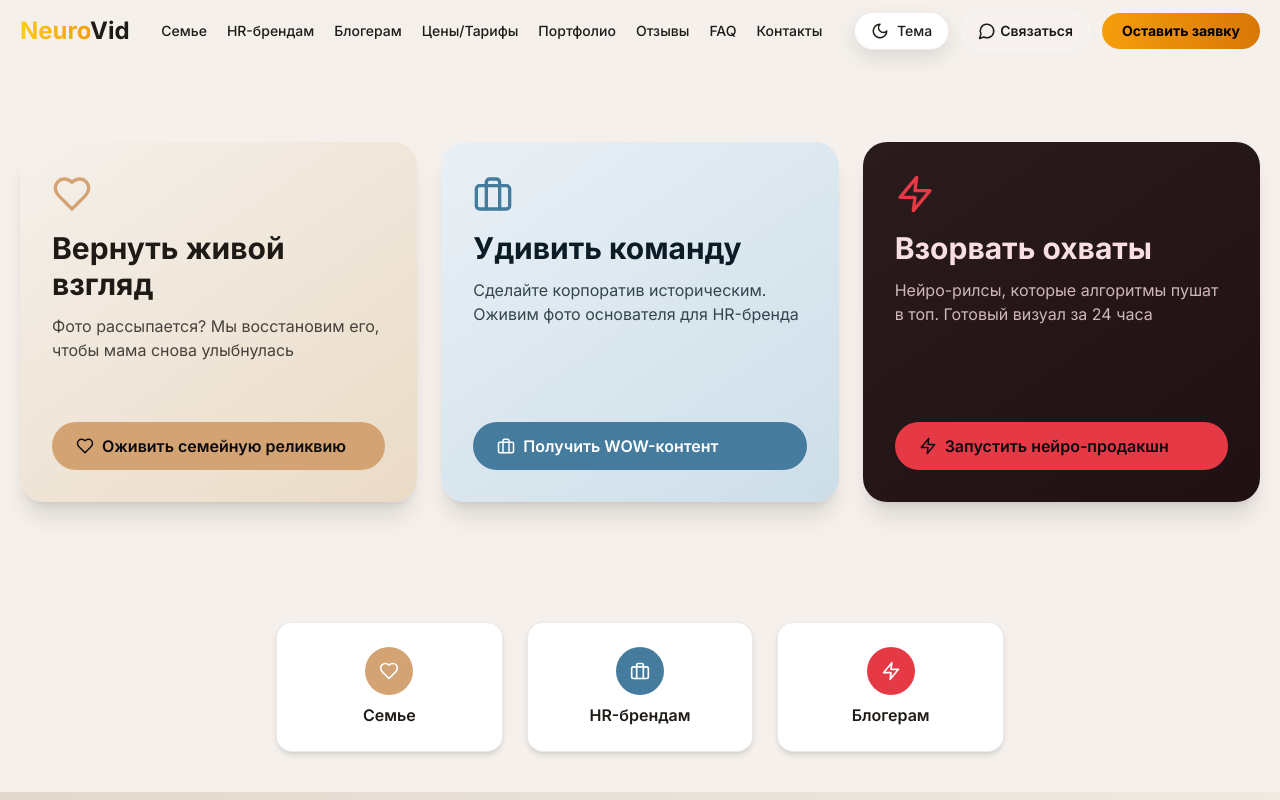
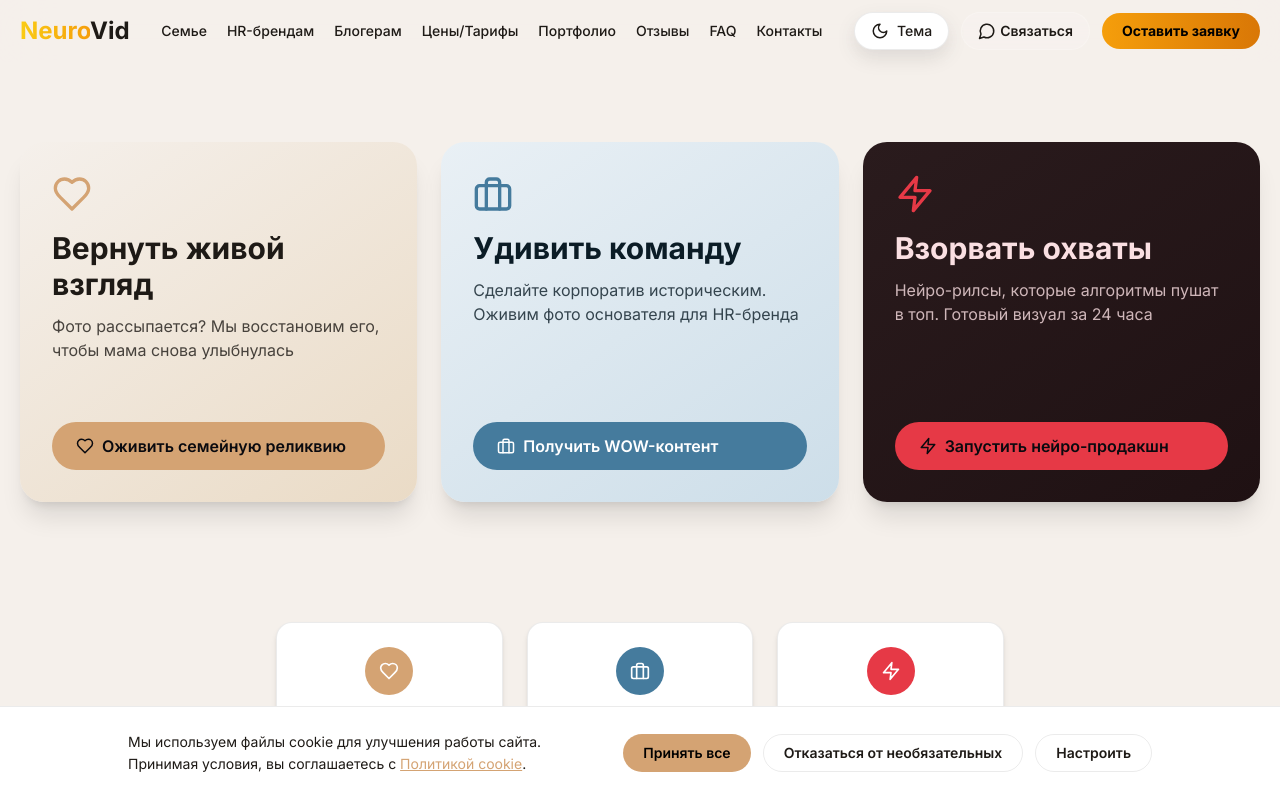
Before and after one commit to melevgeni-cpu/neurovid-module-new, a Next.js app: page / in a window 1280 px wide. Shown: the top 800 px of the page. Built offline with nearby package versions, Linux system fonts and the light colour scheme.

Commit message:
Update providers.tsx
Обновлен файл providers.tsx (теперь есть и <ModalWrapper />, и новый <CookieBanner />)

```diff
--- a/app/providers.tsx
+++ b/app/providers.tsx
@@ -4,6 +4,7 @@ import { ThemeProvider } from 'next-themes'
 import { ReactLenis } from 'lenis/react'
 import Modal from '@/components/ui/Modal'
 import { useModal } from '@/hooks/useModal'
+import CookieBanner from '@/components/ui/CookieBanner'
 
 function ModalWrapper() {
   const { isOpen, type, closeModal } = useModal()
@@ -16,6 +17,7 @@ export default function Providers({ children }: { children: React.ReactNode }) {
       <ReactLenis root options={{ lerp: 0.1, duration: 1.5, smoothWheel: true }}>
         {children}
         <ModalWrapper />
+        <CookieBanner />
       </ReactLenis>
     </ThemeProvider>
   )
```
